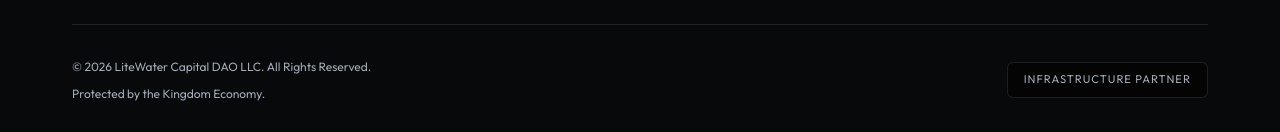
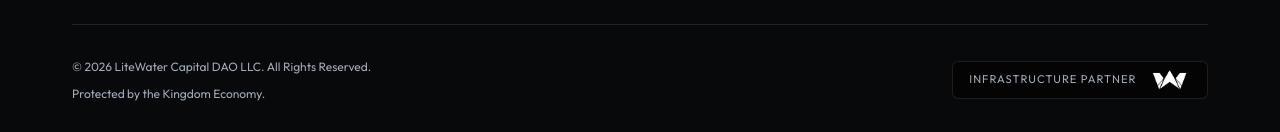
Before and after one commit to LiteWaterCapital/core, a website built with Vite: page contact.html in a window 1280 px wide. Shown: the part 1191-1323 px from the top of the page. Built offline with nearby package versions, Linux system fonts and the light colour scheme.

Commit message:
Restore Westwyrd infrastructure partner logo

```diff
--- a/contact.html
+++ b/contact.html
@@ -100,6 +100,7 @@
           </div>
           <a href="https://westwyrd.ventures/ventures" target="_blank" style="display: flex; align-items: center; gap: 0.75rem; text-decoration: none; color: white; background: rgba(0,0,0,0.5); padding: 0.5rem 1rem; border-radius: 6px; border: 1px solid rgba(255,255,255,0.1); transition: all 0.3s ease;">
             <span style="font-size: 0.7rem; text-transform: uppercase; letter-spacing: 1px; color: var(--color-text-secondary);">Infrastructure Partner</span>
+            <img src="westwyrd_logo.png" alt="Westwyrd Ventures" style="height: 20px; filter: brightness(0) invert(1);" />
 
           </a>
         </div>
```
Also changed, not shown: index.html (+1 -0 lines), privacy.html (+1 -0 lines), regulatory.html (+1 -0 lines), risk.html (+1 -0 lines), terms.html (+1 -0 lines), public/westwyrd_logo.png (added).
